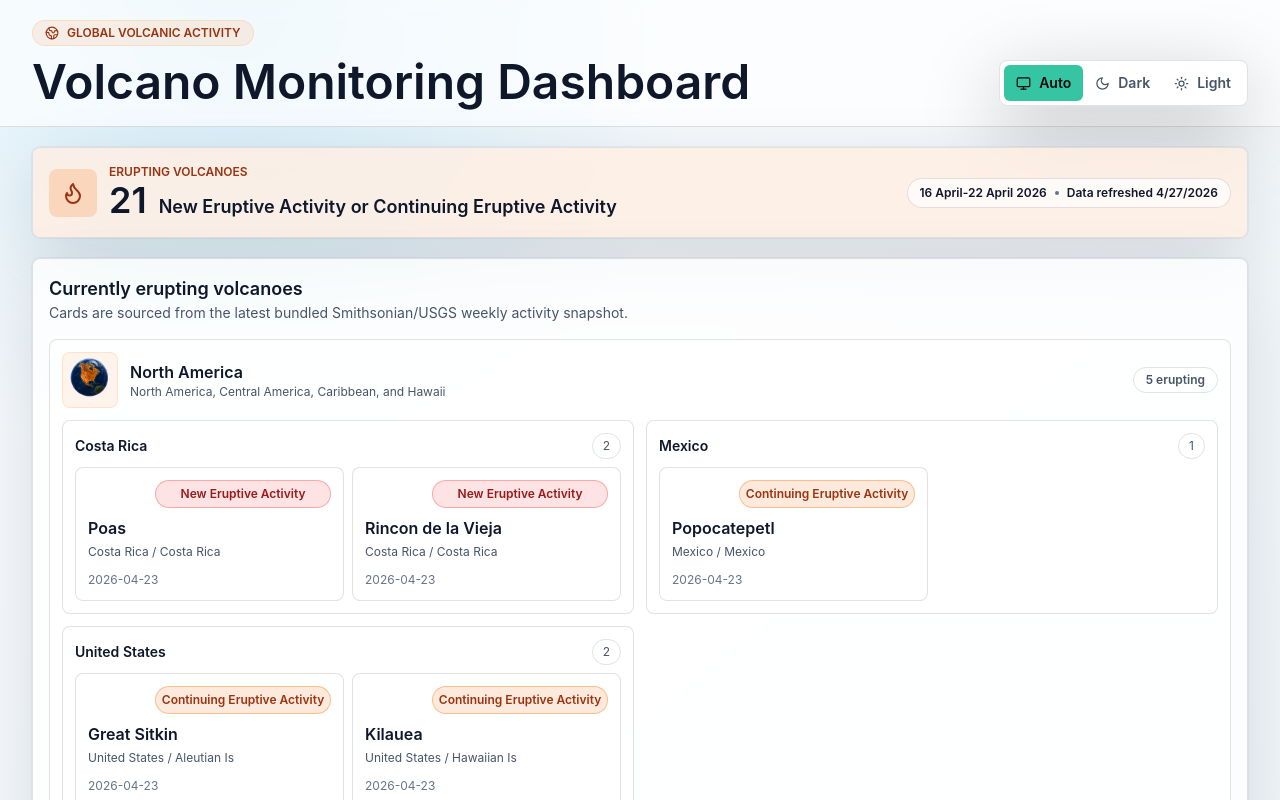
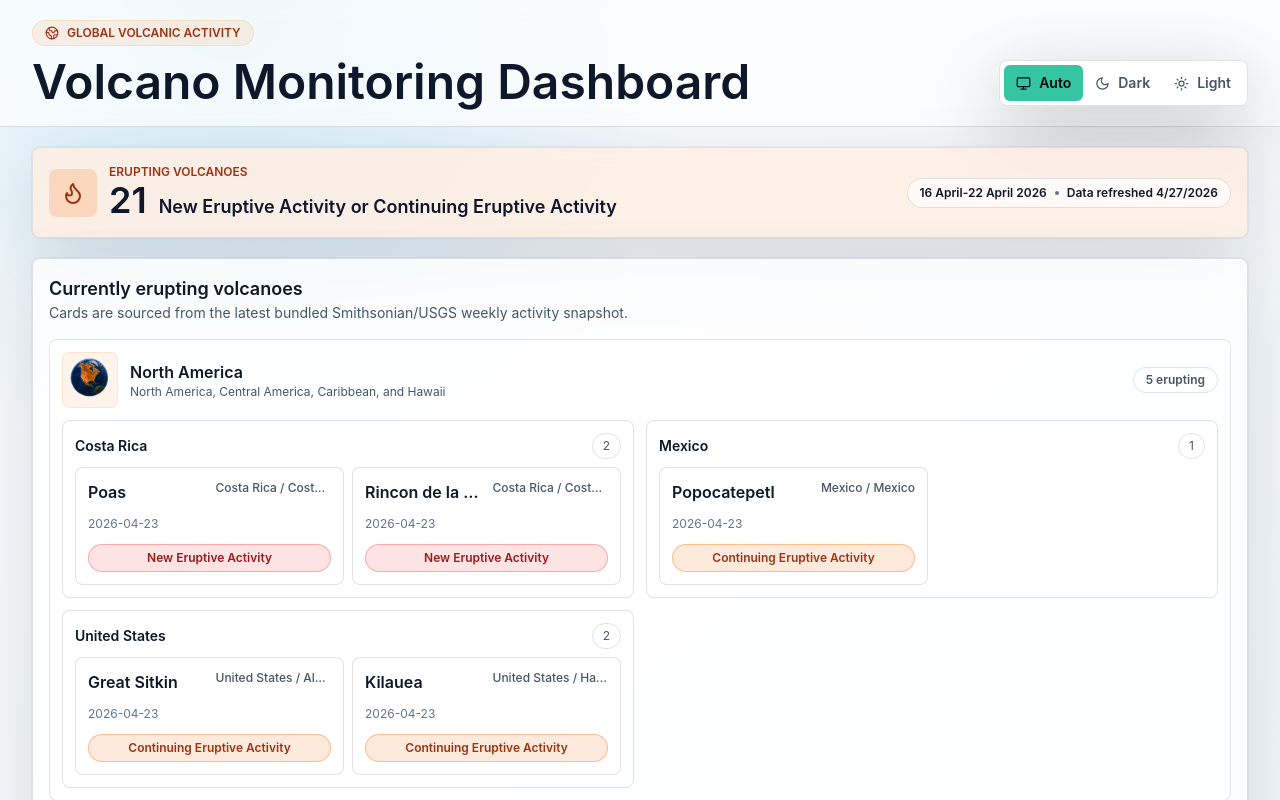
Before and after one commit to tothur/Volcano-Dashboard, a React (Vite) app: page / in a window 1280 px wide. Shown: the top 800 px of the page. Built offline with nearby package versions, Linux system fonts and the light colour scheme; no server answers.

Commit message:
Refine erupting volcano card layout

```diff
--- a/src/App.tsx
+++ b/src/App.tsx
@@ -265,14 +265,16 @@ function EruptingVolcanoCards({ volcanoes, onSelect }: { volcanoes: Volcano[]; o
                               className="grid min-h-[116px] grid-rows-[auto_1fr_auto] rounded-lg border border-white/10 bg-white/[0.035] p-3 text-left transition hover:border-seismo/60 hover:bg-white/[0.07] focus:outline-none focus:ring-2 focus:ring-seismo/60"
                               onClick={() => onSelect(volcano)}
                             >
-                              <div className="flex h-7 justify-end">
-                                <VolcanoStatus volcano={volcano} className="h-7 w-[176px] max-w-full truncate whitespace-nowrap" />
+                              <div className="grid grid-cols-[minmax(0,1fr)_minmax(0,1fr)] items-start gap-3">
+                                <h5 className="truncate text-base font-semibold text-white">{volcano.name}</h5>
+                                <p className="truncate text-right text-xs font-medium text-slate-400">{volcano.country} / {volcano.region}</p>
                               </div>
-                              <div className="pt-2">
-                                <h5 className="truncate text-base font-semibold text-white">{volcano.name}</h5>
-                                <p className="mt-1 truncate text-xs text-slate-400">{volcano.country} / {volcano.region}</p>
+                              <p className="self-center pt-3 text-xs text-slate-500">
+                                {volcano.latestReportDate ?? weeklyReportMetadata.reportDate}
+                              </p>
+                              <div className="pt-3">
+                                <VolcanoStatus volcano={volcano} className="h-7 w-full truncate whitespace-nowrap" />
                               </div>
-                              <p className="pt-3 text-xs text-slate-500">{volcano.latestReportDate ?? weeklyReportMetadata.reportDate}</p>
                             </button>
                           ))}
                         </div>
```
